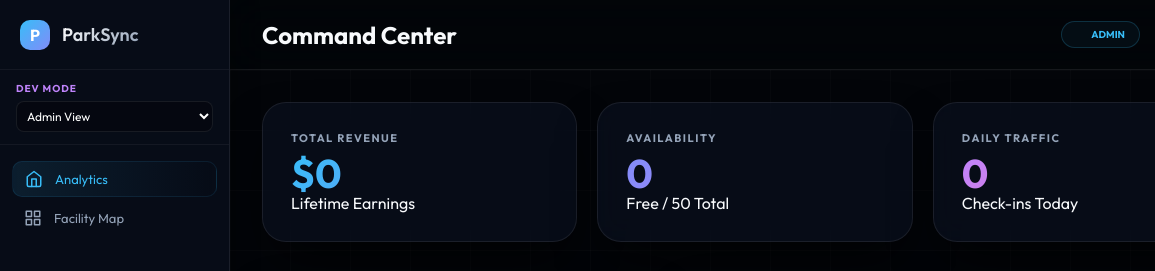
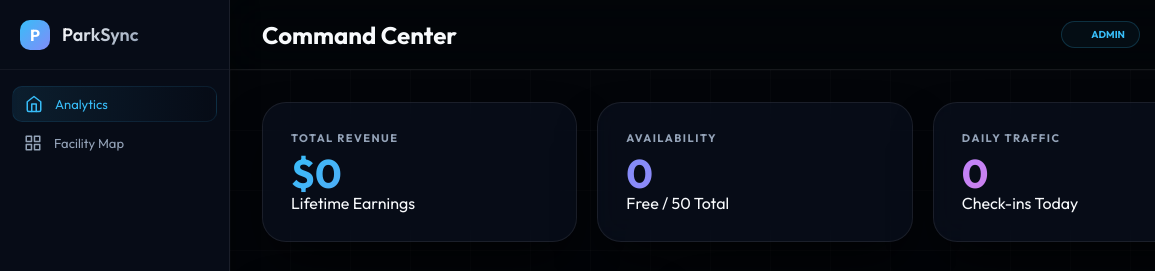
Before and after one commit to iwannnakms/PARKING_MANAGEMENT_SYSTEM, a website: page frontend/public/dashboard.html in a window 1280 px wide. Shown: the top 271 px of the page, 0-1155 px from the left. Drawn offline with nearby package versions, Linux system fonts and the light colour scheme; no server answers; sample sign-in values are in the browser's storage.

Commit message:
i think about it everytime i hit the hookah

```diff
--- a/frontend/public/dashboard.html
+++ b/frontend/public/dashboard.html
@@ -24,16 +24,6 @@
       <div class="sidebar-header">
         <div class="logo-mark small">P</div>
         <span class="logo-text">ParkSync</span>
-      </div>
-
-      <!-- Role Switcher (Dev Mode) -->
-      <div class="role-switcher-container">
-        <label>Dev Mode</label>
-        <select id="dev-role-switcher" onchange="switchRole(this.value)">
-          <option value="customer">Customer View</option>
-          <option value="admin">Admin View</option>
-          <option value="guard">Guard View</option>
-        </select>
       </div>
 
       <nav class="sidebar-nav" id="sidebar-menu">
--- a/frontend/public/js/dashboard.js
+++ b/frontend/public/js/dashboard.js
@@ -46,9 +46,6 @@ document.addEventListener('DOMContentLoaded', async () => {
   GlobalState.currentUser = JSON.parse(userStr);
   GlobalState.currentView = GlobalState.currentUser.role;
 
-  const switcher = document.getElementById('dev-role-switcher');
-  if (switcher) switcher.value = GlobalState.currentView;
-
   document.getElementById('role-display').innerText = GlobalState.currentUser.role.toUpperCase();
   const avatar = document.querySelector('.avatar');
   avatar.src = `https://ui-avatars.com/api/?name=${GlobalState.currentUser.name}&background=6366f1&color=fff&bold=true`;
@@ -56,14 +53,6 @@ document.addEventListener('DOMContentLoaded', async () => {
   buildSidebar(GlobalState.currentView);
   await initDashboard();
 });
-
-function switchRole(newRole) {
-  GlobalState.currentView = newRole;
-  GlobalState.activeTab = 'main';
-  document.getElementById('role-display').innerText = newRole.toUpperCase();
-  buildSidebar(newRole);
-  initDashboard();
-}
 
 const ICONS = {
   dashboard: '<svg class="icon" viewBox="0 0 24 24" fill="none" stroke="currentColor" stroke-width="2" stroke-linecap="round" stroke-linejoin="round"><path d="M3 9l9-7 9 7v11a2 2 0 0 1-2 2H5a2 2 0 0 1-2-2z"></path><polyline points="9 22 9 12 15 12 15 22"></polyline></svg>',
```
